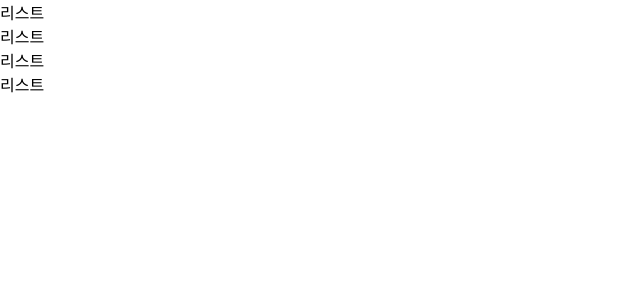
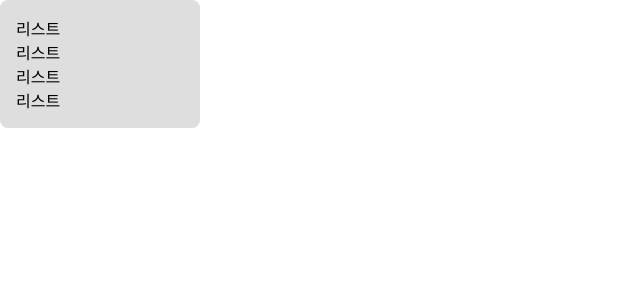
Before and after one commit to Lacheln1/UrecaDailyStudy, a React (Vite) app in the folder 4/0428/react05_apis/: page / in a window 1280 px wide. Shown: the top 300 px of the page, without its empty margins (0-640 px from the left). Built offline with nearby package versions, Linux system fonts and the light colour scheme.

Commit message:
웨더 적용

```diff
--- a/4/0428/react05_apis/package.json
+++ b/4/0428/react05_apis/package.json
@@ -21,7 +21,7 @@
     "@eslint/js": "^9.21.0",
     "@types/react": "^19.0.10",
     "@types/react-dom": "^19.0.4",
-    "@vitejs/plugin-react": "^4.3.4",
+    "@vitejs/plugin-react": "^4.4.1",
     "eslint": "^9.21.0",
     "eslint-plugin-react-hooks": "^5.1.0",
     "eslint-plugin-react-refresh": "^0.4.19",
--- a/4/0428/react05_apis/src/assets/index.css
+++ b/4/0428/react05_apis/src/assets/index.css
@@ -24,3 +24,23 @@ img {
   height: 100%;
   object-fit: cover;
 }
+
+#root {
+  display: flex;
+  gap: 1rem;
+}
+
+#root > * {
+  border-radius: 8px;
+  padding: 1rem;
+}
+
+#root > ul {
+  width: 200px;
+  background-color: #dfdede;
+  height: calc(100vh-2rem);
+}
+
+#root > main {
+  background-color: #f0f0f0;
+}
--- a/4/0428/react05_apis/src/main.jsx
+++ b/4/0428/react05_apis/src/main.jsx
@@ -1,7 +1,6 @@
 import { StrictMode } from "react";
 import { createRoot } from "react-dom/client";
 import "./assets/index.css";
-import App from "./App.jsx";
 import MainLayout from "./layout/MainLayout.jsx";
 import { RouterProvider } from "react-router-dom";
 import { router } from "./router/index.js";
```
Also changed, not shown: 4/0428/react05_apis/src/router/index.js (+7 -3 lines), 1 other file (tests, documents, lock files or other folders).
